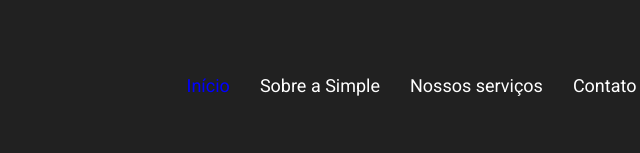
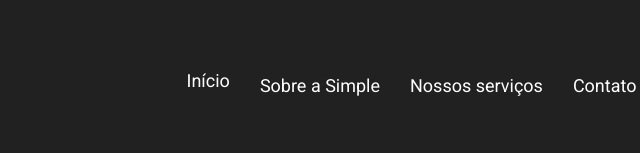
Before and after one commit to greysonmrx/rocketbox, a plain HTML site: page index.html in a window 1280 px wide. In both pictures the pointer is over the item "Início". Shown: the part 4264-4417 px from the top of the page, 260-900 px from the left. Drawn offline with Linux system fonts and the light colour scheme.

Commit message:
feat: adjust hover li

```diff
--- a/css/styles.css
+++ b/css/styles.css
@@ -480,18 +480,17 @@ footer .wrapper div {
 
 footer .wrapper ul li {
   padding: 0 15px;
+  transition: all ease 0.2s;
 }
 
 footer .wrapper ul li a {
   color: #ffffff;
   text-decoration: none;
   font-size: 18px;
-  /* transition: all ease 0.2s; */
 }
 
-footer .wrapper ul li a:hover {
-  transform: translateY(20px);
-  color: blue;
+footer .wrapper ul li:hover {
+  transform: translateY(-5px);
 }
 
 footer .wrapper div a {
```
